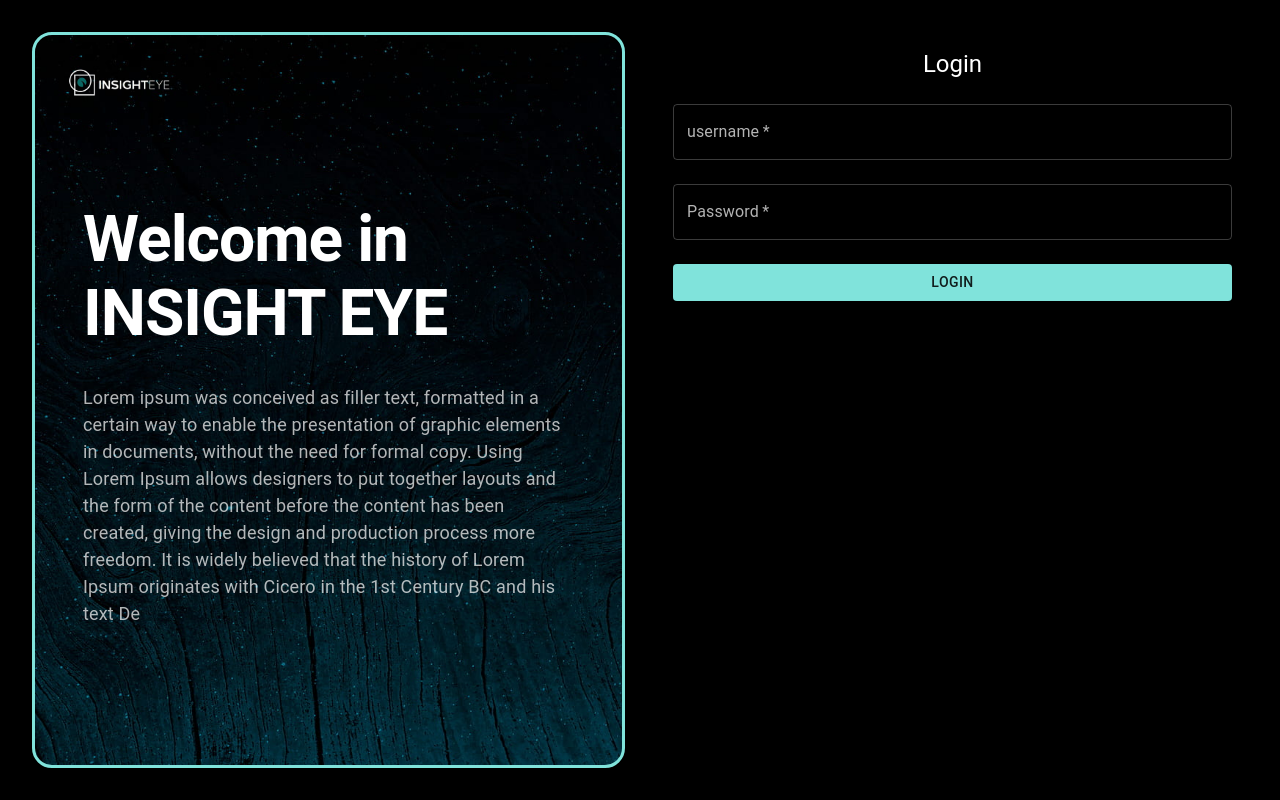
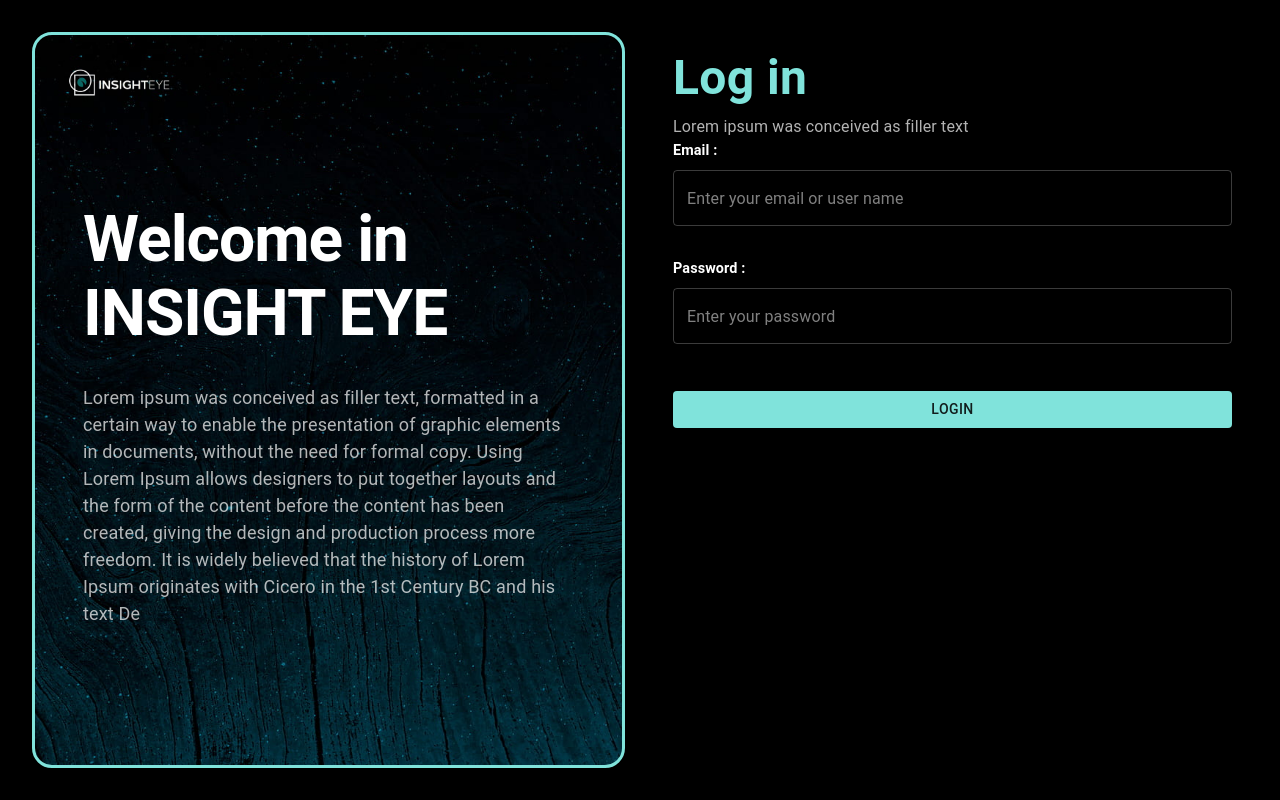
Before and after one commit to randa-11295/Insight-eye, a React (Create React App) app: page /log-in in a window 1280 px wide. Built offline with nearby package versions, Linux system fonts and the light colour scheme.

Commit message:
use reusuble input

```diff
--- a/src/Pages/Login.js
+++ b/src/Pages/Login.js
@@ -8,11 +8,12 @@ import { useRecoilState } from "recoil";
 import { Box, useTheme } from "@mui/material";
 import logo from "../Images/logo.png"
 import bg from "../Images/logbg.jpg"
-
+import InputTextCustom from "../Components/Inputs/InputTextCustom";
 
 const Login = () => {
   const theme = useTheme();
   const [, setAuthRecoil] = useRecoilState(authState);
+
   const formik = useFormik({
     initialValues: {
       username: "",
@@ -49,7 +50,7 @@ const Login = () => {
     <Stack direction={{ xs: "column", md: "row" }} justifyContent="stretch" alignItems="stretch" gap={4}
       sx={{
         height: "100vh",
-p : 4
+        p: 4
         // background: `linear-gradient(135deg, ${theme.palette.primary.main} 25%, ${theme.palette.secondary.main} 100%)`,
       }}
     >
@@ -60,9 +61,9 @@ p : 4
         backgroundImage: `url(${bg})`,
         backgroundSize: "cover",
         backgroundPosition: "left",
-      border : 3,
-      borderRadius : 5,
-      borderColor : "primary.main"
+        border: 3,
+        borderRadius: 5,
+        borderColor: "primary.main"
       }}>
 
 
@@ -81,7 +82,7 @@ p : 4
         >
           <img src={logo} alt="Logo" />
         </Box>
-        <Stack sx={{ textAlign: { xs: "center", md: "left " }, p: 2, flexGrow: 1, justifyContent : "center"}}>
+        <Stack sx={{ textAlign: { xs: "center", md: "left " }, p: 2, flexGrow: 1, justifyContent: "center" }}>
           <Typography
             variant="h1"
             sx={{
@@ -110,36 +111,45 @@ p : 4
       <Box sx={{
         width: { md: "50%" },
         height: { xs: "50%", md: "100%" },
-
-        // background: "darkblue",
       }} >
 
         <CardContent component="form" onSubmit={formik.handleSubmit}>
-          <Typography variant="h5" align="center" gutterBottom>
-            Login
-          </Typography>
+          <Box>
+            <Typography
+              variant="h4"
+              sx={{
+                fontSize: "3rem",
+                fontWeight: "bold",
+                color: "primary.main"
+              }}
+            >
+              Log in
+            </Typography>
 
-          <TextField
-            fullWidth
-            label="username"
-            variant="outlined"
-            margin="normal"
-            name="username"
+            <Typography
+              variant="body1"
+              sx={{
+                color: "text.secondary",
+                mt: 1,
+              }}
+            >
+              Lorem ipsum was conceived as filler text </Typography>
+          </Box>
+
+          <InputTextCustom label="Email "
+            placeholder="Enter your email or user name"
+            formik={formik}
+            name="email" />
+
+          <InputTextCustom label="password"
+            placeholder="Enter your password"
+            type="password"
+            formik={formik}
+            name="Password"
+
             value={formik.values.username}
-            onChange={formik.handleChange}
-            required
-          />
-          <TextField
-            fullWidth
-            label="Password"
-            type="password"
-            variant="outlined"
-            margin="normal"
-            name="password"
-            value={formik.values.password}
-            onChange={formik.handleChange}
-            required
-          />
+            onChange={formik.handleChange} />
+
           <Button fullWidth variant="contained" color="primary" type="submit" style={{ marginTop: 16 }}>
             Login
           </Button>
```
